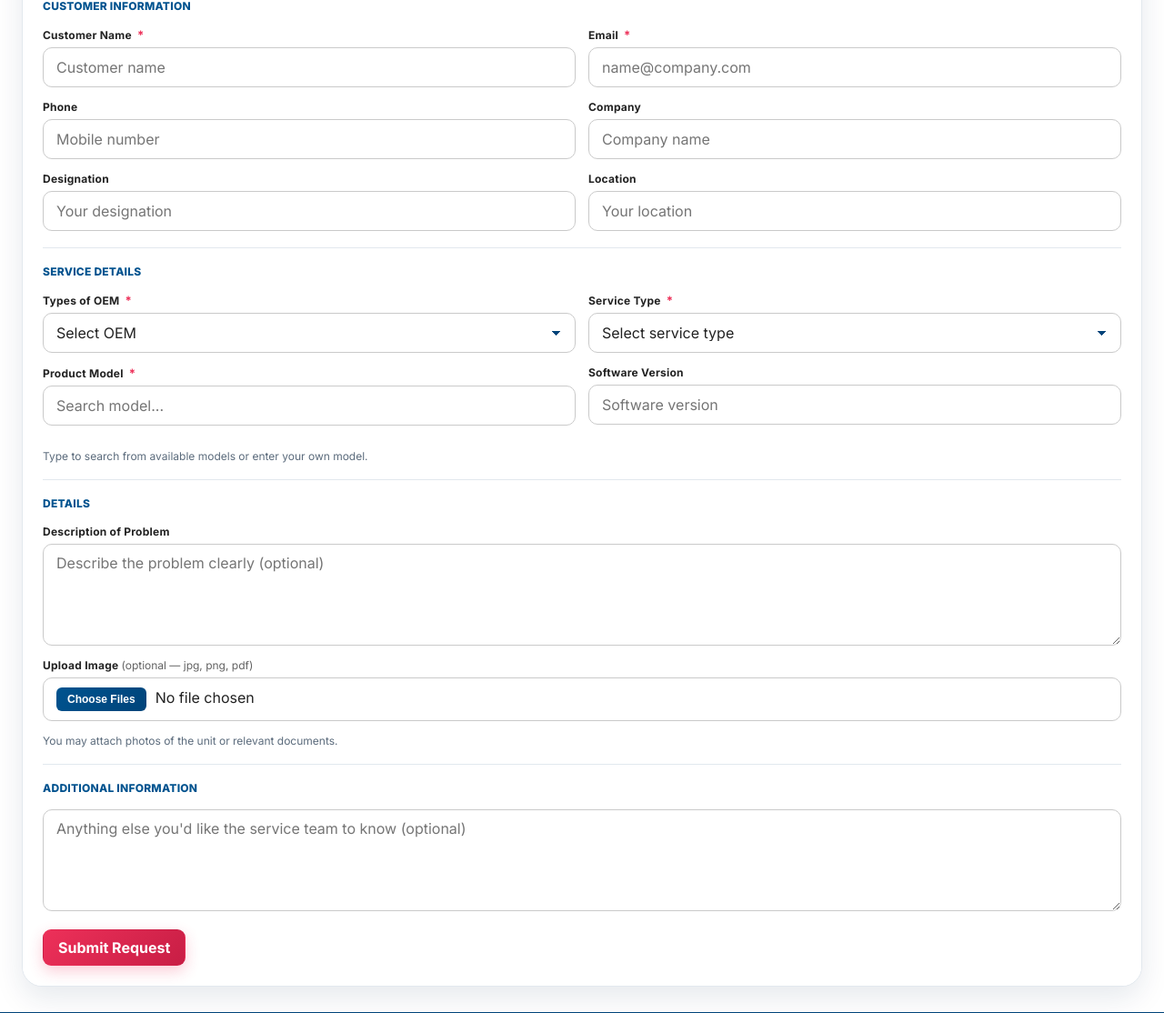
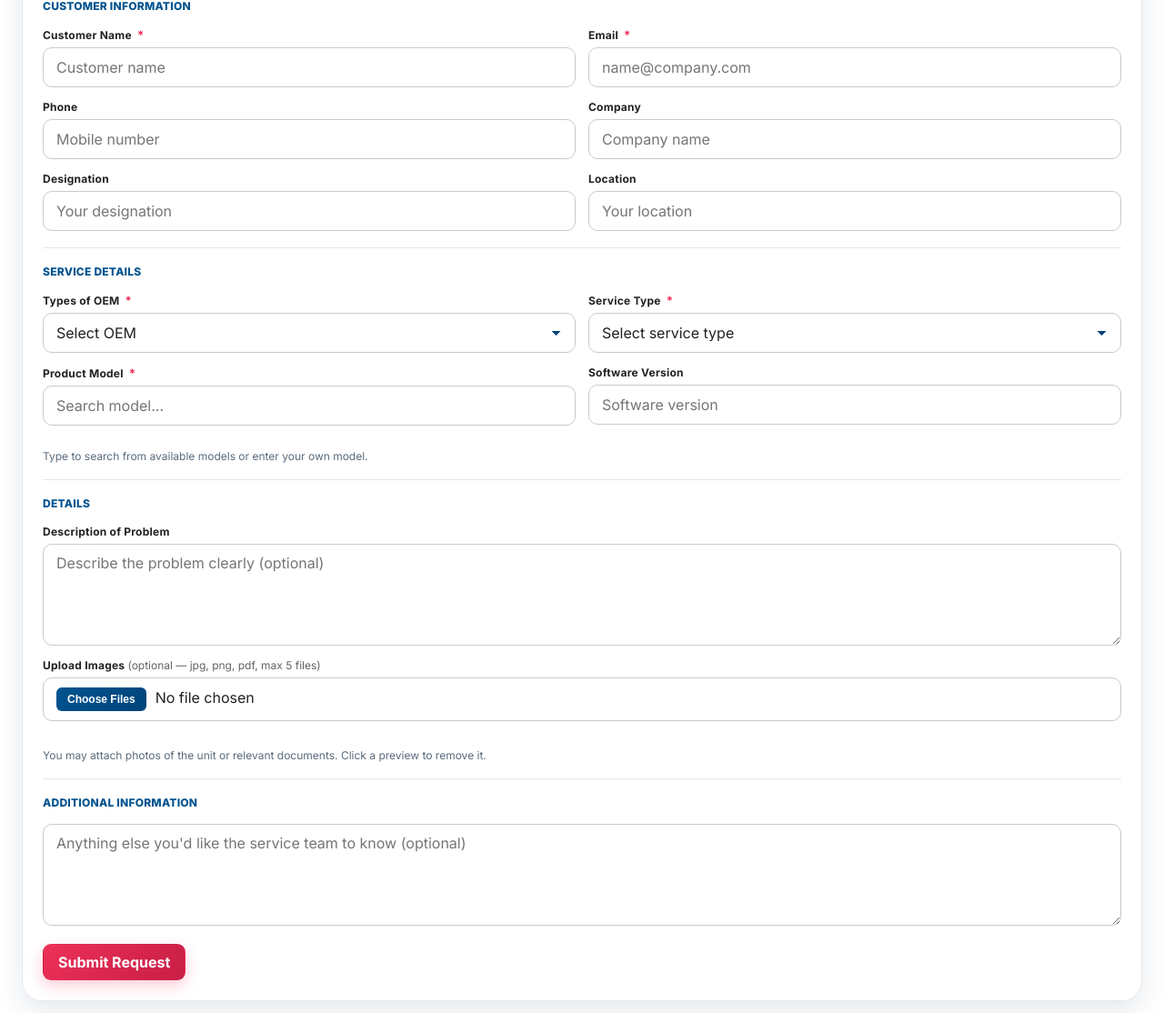
Before and after one commit to rajgupta-21/CX-Channel-PHP, a PHP site: page /cx_channel/customer.html in a window 1280 px wide. Shown: the part 462-1576 px from the top of the page at 91% size. Run offline with PHP 8.4, Linux system fonts and the light colour scheme.

Commit message:
multi-image-removal-view

```diff
--- a/customer.html
+++ b/customer.html
@@ -346,6 +346,75 @@
         font-size: 12px;
         padding: 6px 12px;
         margin-right: 10px;
+      }
+      .image-preview {
+        display: grid;
+        grid-template-columns: repeat(auto-fill, minmax(90px, 1fr));
+        gap: 8px;
+        margin-top: 10px;
+      }
+      .preview-item {
+        position: relative;
+        aspect-ratio: 1;
+        border-radius: 8px;
+        overflow: hidden;
+        border: 1px solid var(--line);
+        background: #fafafa;
+        cursor: pointer;
+        transition: transform 0.15s, box-shadow 0.15s;
+      }
+      .preview-item:hover {
+        transform: scale(1.02);
+        box-shadow: 0 4px 12px rgba(0,0,0,0.1);
+      }
+      .preview-item img,
+      .preview-item .pdf-icon {
+        width: 100%;
+        height: 100%;
+        object-fit: cover;
+        display: block;
+      }
+      .preview-item .pdf-icon {
+        display: flex;
+        align-items: center;
+        justify-content: center;
+        font-size: 28px;
+        color: var(--blue);
+      }
+      .preview-item .remove-btn {
+        position: absolute;
+        top: 4px;
+        right: 4px;
+        width: 22px;
+        height: 22px;
+        border-radius: 50%;
+        background: rgba(220,38,38,0.9);
+        color: #fff;
+        border: none;
+        cursor: pointer;
+        font-size: 14px;
+        line-height: 1;
+        display: flex;
+        align-items: center;
+        justify-content: center;
+        opacity: 0;
+        transition: opacity 0.15s;
+      }
+      .preview-item:hover .remove-btn {
+        opacity: 1;
+      }
+      .preview-item .file-name {
+        position: absolute;
+        bottom: 0;
+        left: 0;
+        right: 0;
+        background: rgba(0,0,0,0.6);
+        color: #fff;
+        font-size: 9px;
+        padding: 2px 4px;
+        white-space: nowrap;
+        overflow: hidden;
+        text-overflow: ellipsis;
       }
       .serial-group {
         grid-column: 1/-1;
@@ -702,7 +771,7 @@
 
               <div class="field full">
                 <label
-                  >Upload Image
+                  >Upload Images
                   <span
                     style="
                       font-weight: 400;
@@ -710,7 +779,7 @@
                       letter-spacing: 0;
                       opacity: 0.7;
                     "
-                    >(optional — jpg, png, pdf)</span
+                    >(optional — jpg, png, pdf, max 5 files)</span
                   ></label
                 >
                 <input
@@ -719,8 +788,10 @@
                   accept="image/*,.pdf"
                   multiple
                 />
+                <div id="imagePreview" class="image-preview"></div>
                 <div class="note">
-                  You may attach photos of the unit or relevant documents.
+                  You may attach photos of the unit or relevant documents. Click a
+                  preview to remove it.
                 </div>
               </div>
 
@@ -1167,6 +1238,69 @@
         box.style.display = "block";
       }
 
+      // Track selected files for preview and removal
+      let selectedFiles = [];
+
+      function renderImagePreview() {
+        const container = document.getElementById("imagePreview");
+        if (!container) return;
+        container.innerHTML = "";
+        selectedFiles.forEach((file, idx) => {
+          const item = document.createElement("div");
+          item.className = "preview-item";
+          item.dataset.index = idx;
+          if (file.type.startsWith("image/")) {
+            const url = URL.createObjectURL(file);
+            const img = document.createElement("img");
+            img.src = url;
+            img.alt = file.name;
+            item.appendChild(img);
+          } else {
+            const icon = document.createElement("div");
+            icon.className = "pdf-icon";
+            icon.textContent = "📄";
+            item.appendChild(icon);
+          }
+          const name = document.createElement("div");
+          name.className = "file-name";
+          name.textContent = file.name;
+          item.appendChild(name);
+          const removeBtn = document.createElement("button");
+          removeBtn.className = "remove-btn";
+          removeBtn.type = "button";
+          removeBtn.textContent = "×";
+          removeBtn.addEventListener("click", (e) => {
+            e.stopPropagation();
+            removeFile(idx);
+          });
+          item.appendChild(removeBtn);
+          container.appendChild(item);
+        });
+      }
+
+      function removeFile(idx) {
+        selectedFiles.splice(idx, 1);
+        renderImagePreview();
+        // Also clear the native input so it doesn't re-upload removed files
+        const fileInput = document.getElementById("imageUpload");
+        if (fileInput) {
+          const dt = new DataTransfer();
+          selectedFiles.forEach(f => dt.items.add(f));
+          fileInput.files = dt.files;
+        }
+      }
+
+      document.getElementById("imageUpload").addEventListener("change", (e) => {
+        const newFiles = Array.from(e.target.files);
+        selectedFiles = selectedFiles.concat(newFiles);
+        // Limit to 5 files
+        if (selectedFiles.length > 5) {
+          selectedFiles = selectedFiles.slice(0, 5);
+          show("Maximum 5 files allowed. Only the first 5 were kept.", "error");
+        }
+        renderImagePreview();
+      });
+
       // Clears every form field and restores the initial page state so the
       // user can describe a brand-new request. Also re-enables the submit
       // button (it stays in the loading state otherwise after a successful
@@ -1204,6 +1338,8 @@
 
         const fileInput = document.getElementById("imageUpload");
         if (fileInput) fileInput.value = "";
+        selectedFiles = [];
+        renderImagePreview();
         document.getElementById("productResults").innerHTML = "";
 
         // Restore the same visibility state the page has on first load.
@@ -1336,10 +1472,9 @@
               formData.append(k, v);
             });
 
-            const files = document.getElementById("imageUpload").files;
-            for (let i = 0; i < files.length; i++) {
-              formData.append("images", files[i]);
-            }
+            selectedFiles.forEach((file) => {
+              formData.append("images", file);
+            });
 
             const res = await fetch(endpoint, {
               method: "POST",
--- a/server/routes/requests.php
+++ b/server/routes/requests.php
@@ -358,6 +358,7 @@ function requests_export_csv(): never
         ['OEM', fn ($r) => $val($r, 'oem')],
         ['Service Type', fn ($r) => $val($r, 'serviceType')],
         ['Product Model', fn ($r) => $val($r, 'product')],
+        ['Serial Number', fn ($r) => $val($r, 'serialSingle')],
         ['Product S/N', fn ($r) => $val($r, 'serialBaseUnit')],
         ['PO Number', fn ($r) => $val($r, 'poNumber')],
         ['PO Date', fn ($r) => $val($r, 'poDate')],
```
